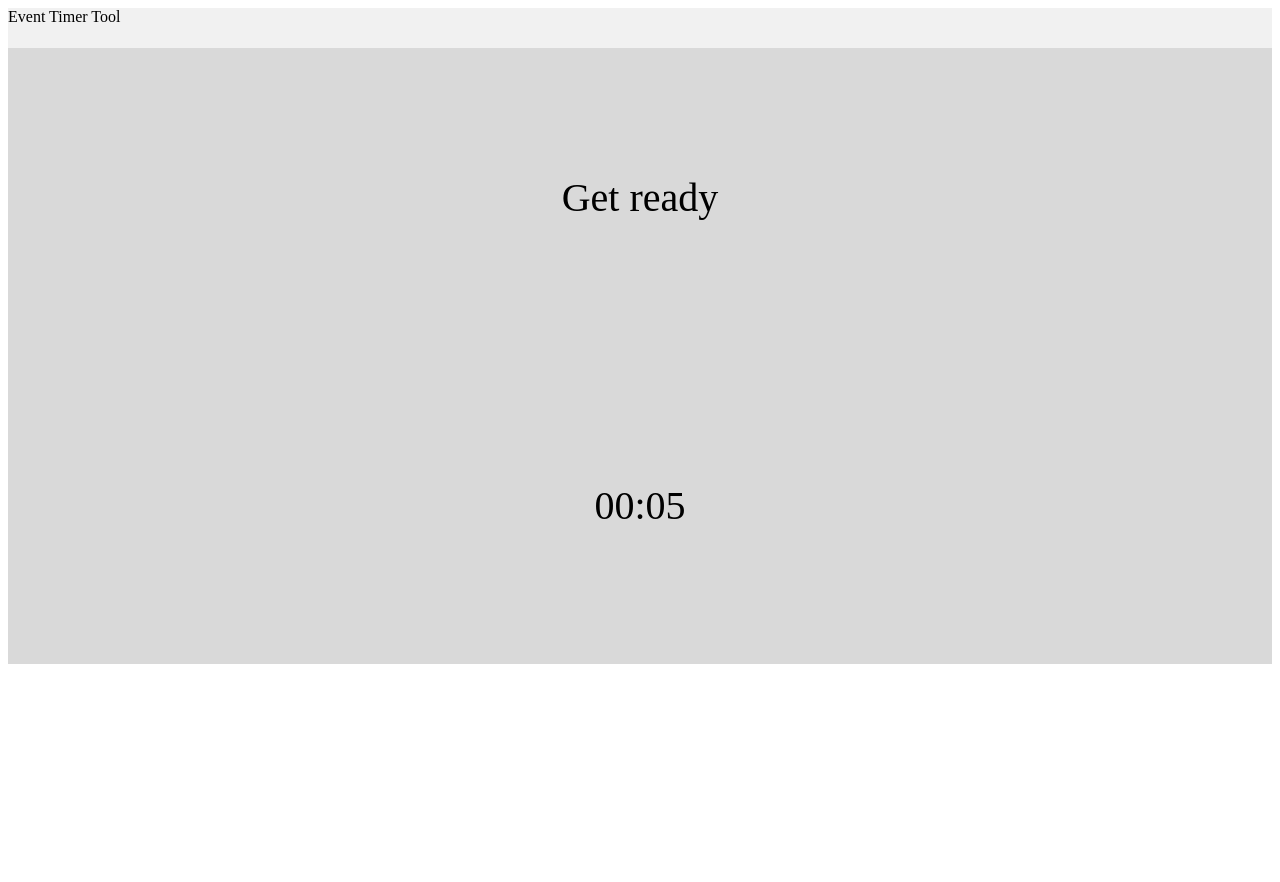
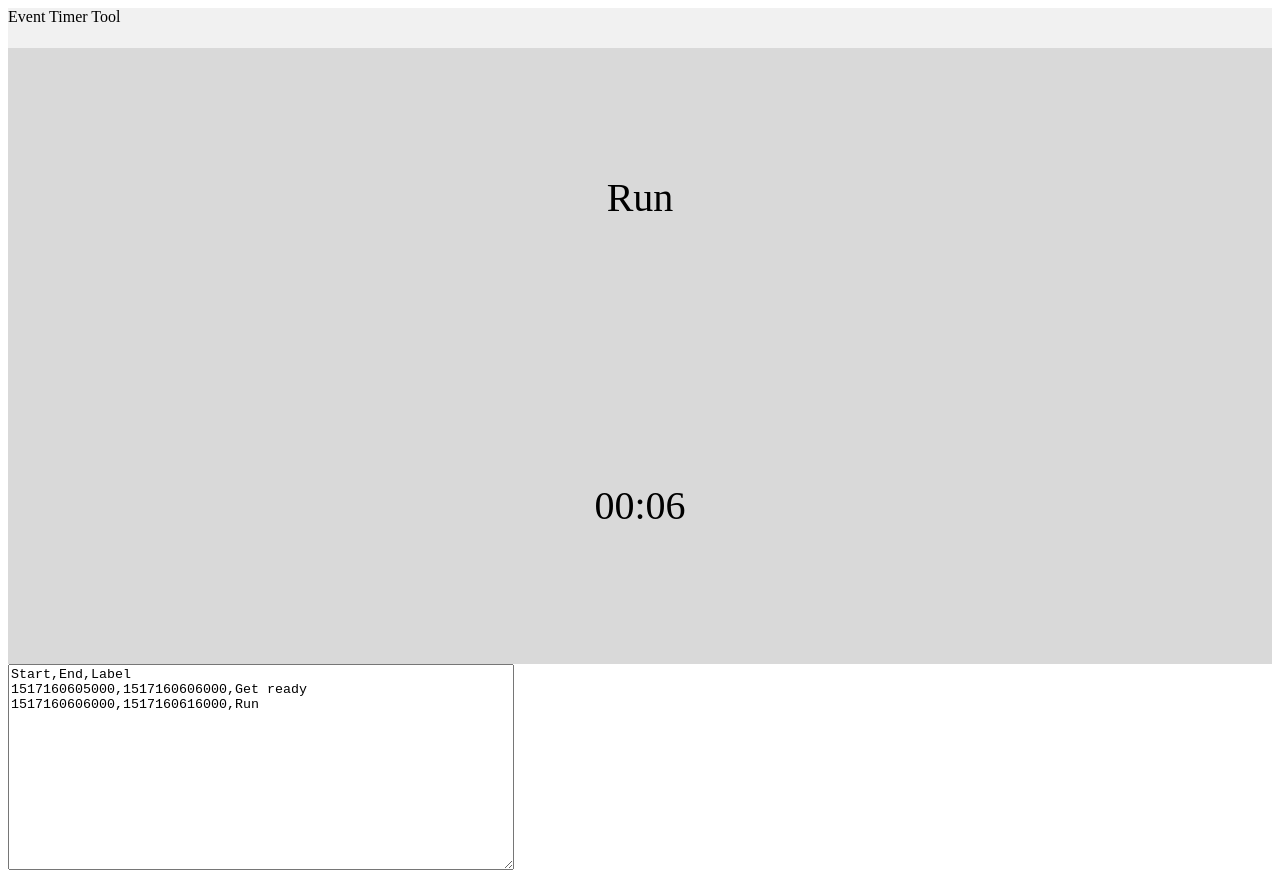
Before and after one commit to HAbitsLab/EventTimerTool, a plain HTML site: page index.html in a window 1280 px wide. Before the commit the page ends 800 px from the top, so only its background shows below. Drawn offline with nearby package versions, Linux system fonts and the light colour scheme.

Commit message:
Adding GUI tools

```diff
--- a/experiment.js
+++ b/experiment.js
@@ -1,24 +1,24 @@
 var experiment = [
     {
         action: 'Get ready',
-        secs: 10 },
+        secs: 1 },
     {
         action: 'Run',
         secs: 10 },
     {
-        action: 'Rest & Get Ready',
+        action: 'Rest',
         secs: 10 },
     {
         action: 'Walk',
         secs: 10 },
     {
-        action: 'Rest & Get Ready',
+        action: 'Rest',
         secs: 10 },
     {
         action: 'Jumping Jacks',
         secs: 10 },
     {
-        action: 'Rest & Get Ready',
+        action: 'Rest',
         secs: 10 },
 
 
@@ -27,19 +27,19 @@ var experiment = [
         action: 'Run',
         secs: 10 },
     {
-        action: 'Rest & Get Ready',
+        action: 'Rest',
         secs: 10 },
     {
         action: 'Walk',
         secs: 10 },
     {
-        action: 'Rest & Get Ready',
+        action: 'Rest',
         secs: 10 },
     {
         action: 'Jumping Jacks',
         secs: 10 },
     {
-        action: 'Rest & Get Ready',
+        action: 'Rest',
         secs: 10 },
 
 
@@ -47,32 +47,32 @@ var experiment = [
         action: 'Run',
         secs: 10 },
     {
-        action: 'Rest & Get Ready',
+        action: 'Rest',
         secs: 10 },
     {
         action: 'Walk',
         secs: 10 },
     {
-        action: 'Rest & Get Ready',
+        action: 'Rest',
         secs: 10 },
     {
         action: 'Jumping Jacks',
         secs: 10 },
     {
-        action: 'Rest & Get Ready',
+        action: 'Rest',
         secs: 10 },
 
     {
         action: 'Run',
         secs: 10 },
     {
-        action: 'Rest & Get Ready',
+        action: 'Rest',
         secs: 10 },
     {
         action: 'Walk',
         secs: 10 },
     {
-        action: 'Rest & Get Ready',
+        action: 'Rest',
         secs: 10 },
     {
         action: 'Jumping Jacks',
--- a/index.html
+++ b/index.html
@@ -24,4 +24,8 @@
 		<button id='button' style="display:none"> Go to the next phase </button>
 </div>
 
+<div id="result">
+<textarea class="scrollabletextbox" id="resultlabel"></textarea>
+</div>
+
 </html>
--- a/test.css
+++ b/test.css
@@ -70,3 +70,8 @@
 #ActionGuide {
 	font-size: 40px;
 }
+
+#resultlabel {
+	width:500px;
+	height:200px;
+}
--- a/test.js
+++ b/test.js
@@ -97,8 +97,10 @@ var timer;
 var reset;
 
 window.onload = function() {
-    console.log("Start experiment");
-    console.log("Start,End,LabelMeaning")
+    console.log("========== Starting experiment ===========");
+    // console.log("Start,End,Label")
+
+    $("#resultlabel").append("Start,End,Label\n");
 
     updateSelection(0);
 
@@ -119,8 +121,10 @@ function updateSelection(newIndex) {
     $('#ActionGuide').text(experiment[globalIndex].action);
     var currentTime = Date.now();
     var nextTime = currentTime + 1000*experiment[globalIndex].secs;
-    var output = currentTime + "," + nextTime + "," + experiment[globalIndex].action;
-    console.log(output);
+    var output = currentTime + "," + nextTime + "," + experiment[globalIndex].action+"\n";
+    // console.log(output);
+    $("#resultlabel").append(output);
+
 }
 
 function format(minutes, seconds) {
```
